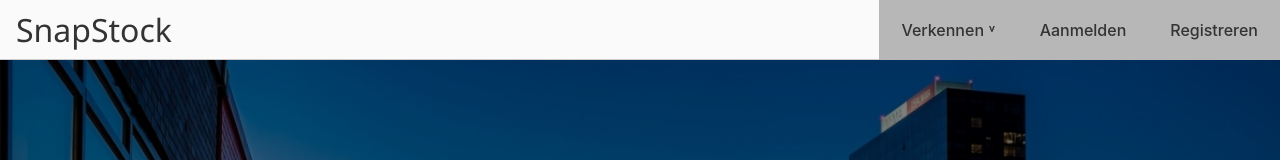
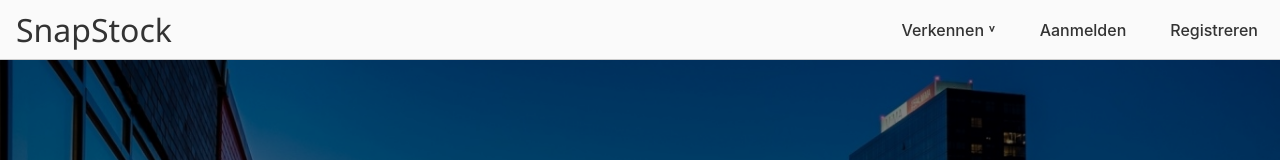
Before and after one commit to VinceRell/SnapStock, a React (Create React App) app: page / in a window 1280 px wide. Shown: the top 160 px of the page. Built offline with nearby package versions, Linux system fonts and the light colour scheme; no server answers.

Commit message:
finished setting up routes, testing pagination

```diff
--- a/src/App.js
+++ b/src/App.js
@@ -4,6 +4,7 @@ import { BrowserRouter, Switch, Route } from 'react-router-dom';
 //component imports
 import Layout from './containers/Layout/Layout';
 import Home from './containers/Home/Home';
+import EditorsChoice from './containers/EditorsChoice/EditorsChoice';
 
 class App extends Component {
   render() {
@@ -11,7 +12,8 @@ class App extends Component {
       <BrowserRouter>
         <Layout>
           <Switch>
-            <Route path="/" component={Home}/>
+            <Route path="/" exact component={Home}/>
+            <Route path="/editors_choice" component={EditorsChoice}/>
           </Switch>
         </Layout>
       </BrowserRouter>
--- a/src/components/Logo/Logo.js
+++ b/src/components/Logo/Logo.js
@@ -1,9 +1,12 @@
 import React from 'react';
+import { Link } from 'react-router-dom';
 import classes from './Logo.module.scss';
 
 const Logo = () => (
     <div className={classes.Logo}>
-        <h1 className={classes.Logo__title}>SnapStock</h1>
+        <Link to="/">
+            <h1 className={classes.Logo__title}>SnapStock</h1>
+        </Link>
     </div>
 );
 
--- a/src/components/Logo/Logo.module.scss
+++ b/src/components/Logo/Logo.module.scss
@@ -1,5 +1,9 @@
 .Logo {
     margin: 0.5rem 1rem;
+
+    & a {
+        text-decoration: none;
+    }
 
     &__title {
         margin: 0;
--- a/src/components/Navigation/DesktopNav/DesktopNav.js
+++ b/src/components/Navigation/DesktopNav/DesktopNav.js
@@ -11,23 +11,25 @@ const desktopNav = (props) => {
       if (props.show.explore) {
             exploreMenu = (
                   <SubMenu>
-                        <MenuItem linkType={"SubItem"} linkName={"Editor's Choice"} />
-                        <MenuItem linkType={"SubItem"} linkName={"Beelden"} />
-                        <MenuItem linkType={"SubItem"} linkName={"Videos"} />
+                        <MenuItem routeName="/editors_choice" linkType={"SubItem"} linkName={"Editor's Choice"} />
+                        <MenuItem routeName="/photos" linkType={"SubItem"} linkName={"Beelden"} />
+                        <MenuItem routeName="/videos" linkType={"SubItem"} linkName={"Videos"} />
                   </SubMenu>
             );
       }
 
       return (
-            <ul className={classes.DesktopNav} onMouseLeave={props.close}>
-                  <MenuItem linkType={"MainItem"} linkName={"Verkennen ˅"} >
-                        <div onMouseOver={props.exploreMenu}>
-                              {exploreMenu}
-                        </div>
+            <ul className={classes.DesktopNav}>
+             <span onMouseEnter={props.exploreMenu} onMouseLeave={props.close}>
+                  <MenuItem routeName="/editors_choice" linkType={"MainItem"} linkName={"Verkennen ˅"} >
+                        {exploreMenu}
                   </MenuItem>
+             </span>
 
-                  <MenuItem linkType={"MainItem"} linkName={"Aanmelden"} />
-                  <MenuItem linkType={"MainItem"} linkName={"Registreren"} />
+
+
+                  <MenuItem routeName="/signin" linkType={"MainItem"} linkName={"Aanmelden"} />
+                  <MenuItem routeName="/signup" linkType={"MainItem"} linkName={"Registreren"} />
             </ul>
       );
 }
--- a/src/components/Navigation/MenuItem/MenuItem.js
+++ b/src/components/Navigation/MenuItem/MenuItem.js
@@ -9,10 +9,7 @@ const menuItem = (props) => {
 
     return(
         <li className={styleClasses.join(" ")}>
-        <NavLink
-            to="/"
-            activeClassName={classes.active}
-            >
+        <NavLink to={props.routeName}>
             {props.linkName}
         </NavLink>
         {props.children}
--- a/src/components/Navigation/MenuItem/MenuItem.module.scss
+++ b/src/components/Navigation/MenuItem/MenuItem.module.scss
@@ -15,9 +15,7 @@
         padding: 20px 22px;
     }
 
-    & a:hover,
-    & a:active,
-    & a.active {
+    & a:hover{
         background: #b7b7b7;
     }
 }
--- a/src/components/Navigation/MobileNav/MobileNav.js
+++ b/src/components/Navigation/MobileNav/MobileNav.js
@@ -15,9 +15,9 @@ const mobileNav = (props) => {
     if(props.show.explore) {
         exploreMenu = (
             <SubMenu>
-                <MenuItem linkType={"SubItem"} linkName={"Editor's Choice"} />
-                <MenuItem linkType={"SubItem"}  linkName={"Beelden"}/>
-                <MenuItem linkType={"SubItem"} linkName={"Videos"} />
+                <MenuItem routeName="/editors_choice" linkType={"SubItem"} linkName={"Editor's Choice"} />
+                <MenuItem routeName="/photos" linkType={"SubItem"}  linkName={"Beelden"}/>
+                <MenuItem routeName="/videos" linkType={"SubItem"} linkName={"Videos"} />
             </SubMenu>
         );
     }
@@ -25,8 +25,8 @@ const mobileNav = (props) => {
     if(props.show.user) {
         userMenu = (
             <SubMenu>
-            <MenuItem linkType={"SubItem"} linkName={"Aanmelden"} />
-            <MenuItem linkType={"SubItem"} linkName={"Registreren"}/>
+            <MenuItem routeName="/signin" linkType={"SubItem"} linkName={"Aanmelden"} />
+            <MenuItem routeName="/signup" linkType={"SubItem"} linkName={"Registreren"}/>
         </SubMenu>
         );
     }
--- a/src/components/Navigation/SubMenu/SubMenu.module.scss
+++ b/src/components/Navigation/SubMenu/SubMenu.module.scss
@@ -16,7 +16,7 @@
 @media (min-width: 780px) {
     .SubMenu {
         left: 0;
-        top: 42px;
+        top: 41px;
         width: 100%;
     }
 }
--- /dev/null
+++ b/src/containers/EditorsChoice/EditorsChoice.js
@@ -0,0 +1,54 @@
+import React, { Component } from 'react';
+import axios from '../../axios-gallery';
+
+//component imports
+import Gallery from '../../components/Gallery/Gallery';
+
+class EditorsChoice extends Component {
+    constructor() {
+        super();
+        this.state = {
+            galleryType: null,
+            gallery: null
+          }
+    }
+
+    componentDidMount(){
+        this.getGalleryHandler("photo");
+      }
+
+      getGalleryHandler(type) {
+        // retrieve the images from the API
+        const apiKey = "136304-b12526e3e307af45bcca2c3ea";
+        let galleryType = type;
+        let req = `/?key=${apiKey}&image_type=${galleryType}&per_page=45`;
+
+        if(galleryType === "videos") {
+          req = `/${galleryType}/?key=${apiKey}`;
+        }
+
+        axios.get(req)
+            .then(response => {
+              let galleryCollection = response.data.hits.slice();
+              this.setState({galleryType: galleryType, gallery: galleryCollection});
+            })
+            .catch(error => error);
+      }
+
+      switchGalleryHandler = (type) => {
+        this.getGalleryHandler(type);
+      }
+
+    render() {
+        return (
+            <div>
+               <Gallery
+                    galleryCollection={this.state.gallery}
+                    galleryName={this.state.galleryType}
+                    switchGallery={this.switchGalleryHandler}/>
+            </div>
+        );
+    }
+}
+
+export default EditorsChoice;
```
